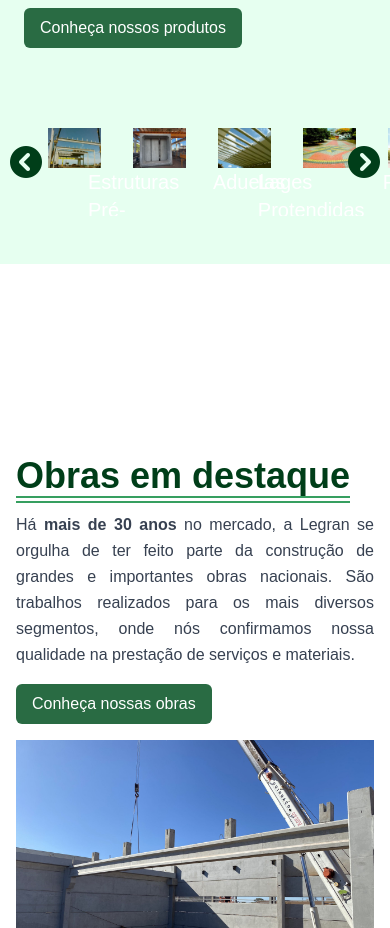
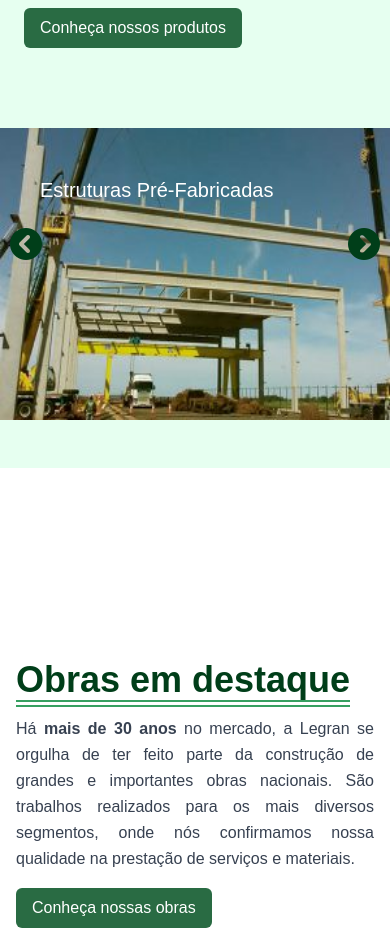
Before and after one commit to diegoflausino45/Landing-Page, a website: page index.html in a window 390 px wide. Shown: the part 960-1888 px from the top of the page. Drawn offline with Linux system fonts and the light colour scheme.

Commit message:
commit carrosel produtos

```diff
--- a/index.html
+++ b/index.html
@@ -115,17 +115,17 @@
                     </div>
                 </div>
 
-                <div class="carousel-produtos pb-12">
-                    <div class="carousel-inner-produtos gap-8 px-12 text-white font-medium">
+                <div class="carousel-produtos md:pb-12">
+                    <div class="carousel-inner-produtos md:gap-8 md:px-12 text-white font-medium">
 
 
                         <div class="carousel-item-produtos relative">
-                            <img src="./assets/carrosel-secundario/002-prefabricados-300x200.jpg" class="h-full" alt="image 2">
+                            <img src="./assets/carrosel-secundario/002-prefabricados-300x200.jpg" class="w-full h-full" alt="image 2">
                             <p class="absolute bottom-0 pl-10 pt-12 text-xl hover:bg-[#00000031]  w-full h-full">Estruturas Pré-Fabricadas</p>
                         </div>
 
                         <div class="carousel-item-produtos relative">
-                            <img src="./assets/carrosel-secundario/aduelas.jpeg" class="h-full" alt="image 3">
+                            <img src="./assets/carrosel-secundario/aduelas.jpeg" class="w-full h-full" alt="image 3">
                             <p class="absolute bottom-0 pl-20 pt-12 text-xl hover:bg-[#00000031]  w-full h-full">Aduelas</p>
                         </div>
 
--- a/js/script.js
+++ b/js/script.js
@@ -33,12 +33,16 @@ function autoSlide() {
 // Configura o intervalo para mudar automaticamente os slides a cada 3 segundos
 setInterval(autoSlide, 5000);
 
-
 const carouselInnerProdutos = document.querySelector('.carousel-inner-produtos');
 const items = document.querySelectorAll('.carousel-item-produtos');
 const totalItems = items.length;
-const visibleItems = 5; // Número de itens visíveis
+let visibleItems = window.innerWidth > 768 ? 5 : 1; // Define o número de itens visíveis conforme a largura da tela
 let currentIndex = 0;
+
+window.addEventListener('resize', () => {
+    visibleItems = window.innerWidth > 768 ? 5 : 1;
+    updateCarouselProdutos();
+});
 
 document.querySelector('.carousel-control-prev-produtos').addEventListener('click', () => {
     if (currentIndex > 0) {
@@ -59,6 +63,6 @@ document.querySelector('.carousel-control-next-produtos').addEventListener('clic
 });
 
 function updateCarouselProdutos() {
-    const translateXValue = -(currentIndex * (100 / visibleItems));
+    const translateXValue = -(currentIndex * (103.7 / visibleItems));
     carouselInnerProdutos.style.transform = `translateX(${translateXValue}%)`;
 }
--- a/styles/style.css
+++ b/styles/style.css
@@ -15,17 +15,9 @@ body{
 }
 
 @media screen and (max-width: 768px) {
-    html{
-        overflow-x: hidden;
-    }
 
-    body{
-        width: 100%;
-    }
 
-    .carousel-item-produtos {
-        min-width: 25%;
-    }
+
 }
 
 header{
@@ -150,10 +142,10 @@ header{
 .carousel-inner-produtos {
     display: flex;
     transition: transform 0.5s ease-in-out;
+    gap: 16px; /* Ajuste o espaçamento entre os itens */
 }
 
 .carousel-item-produtos {
-    min-width: 18%;
     box-sizing: border-box;
     cursor: pointer;
 }
@@ -163,6 +155,7 @@ header{
     display: block;
 }
 
+/* Controles do carrossel */
 .carousel-controls-produtos {
     position: absolute;
     top: 40%;
@@ -184,6 +177,23 @@ header{
     user-select: none;
 }
 
+/* Para telas menores */
+@media (max-width: 768px) {
+    .carousel-item-produtos {
+        min-width: 100%;
+    }
+
+    html{
+        overflow-x: hidden;
+    }
+}
+
+/* Para telas maiores */
+@media (min-width: 769px) {
+    .carousel-item-produtos {
+        min-width: 20%; /* 5 itens visíveis ao mesmo tempo */
+    }
+}
 
 
 
```
Also changed, not shown: styles/output.css.
